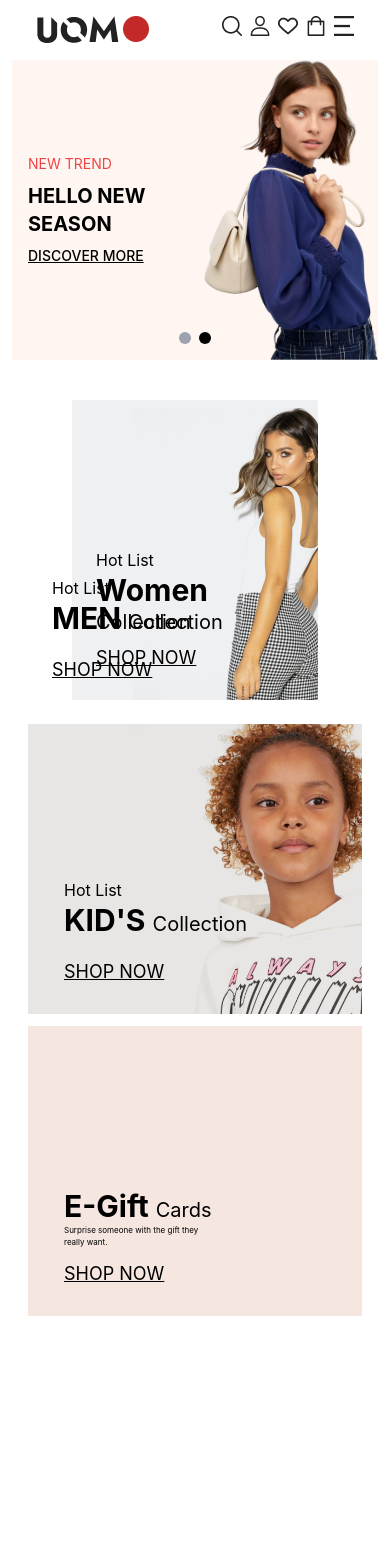
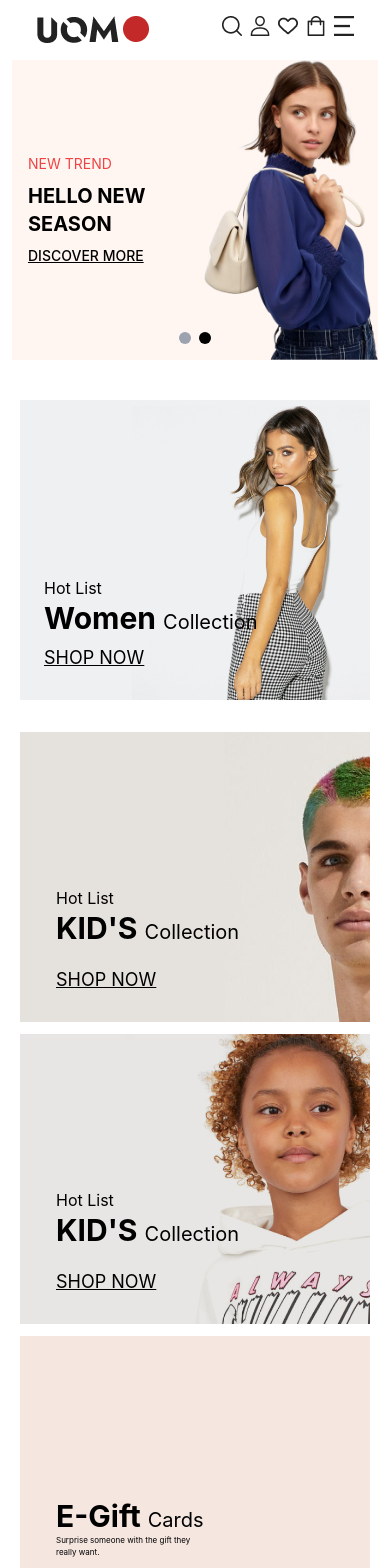
Before and after one commit to ahamedasif07/project-uomo-one, a React (Vite) app: page / in a window 390 px wide. Shown: the top 1568 px of the page. Before the commit the page ends 1356 px from the top, so only its background shows below. Built offline with nearby package versions, Linux system fonts and the light colour scheme.

Commit message:
catagore my page done

```diff
--- a/src/components/Home/Catagory.jsx
+++ b/src/components/Home/Catagory.jsx
@@ -6,11 +6,11 @@ import collection_grid_3 from "../../../public/images/uomo-home-page-1/collectio
 const Catagory = () => (
   <div>
     <div className="container px-3  mx-auto py-10">
-      <div className="md:flex gap-8">
+      <div className="flex lg:flex-row flex-col gap-8">
         <div className="md:w-1/2">
-          <div className="px-[60px] md:px-0">
+          <div className="md:px-[60px] px-2 lg:px-0">
             <div
-              className="relative mx-auto md:mx-0 md:h-[600px] h-[300px] md:mb-2 flex text-black flex-col bg-cover bg-center"
+              className="relative mx-auto  md:mx-0 md:h-[600px] h-[300px] md:mb-2 flex text-black flex-col bg-cover bg-center"
               style={{ backgroundImage: `url(${collection_grid_1})` }}
             >
               <div className="absolute bottom-0 pb-7 px-6">
@@ -27,23 +27,22 @@ const Catagory = () => (
         </div>
         <div className="md:w-1/2">
           {/* Upper content */}
-          <div className="md:px-[60px] px-4  flex flex-col md:gap-3 gap-0  pt-3 md:pt-0 lg:px-0">
-            <div className="relative">
+          <div className="md:px-[60px] px-2 relative flex flex-col md:gap-3 gap-0   lg:px-0">
             <div
-                className="max:h-[300px] md:h-[290px] bg-cover bg-center"
+              className="h-[290px]  relative p-3 bg-cover  bg-center"
               style={{ backgroundImage: `url(${collection_grid_2})` }}
             >
               <div className="absolute bottom-0 pb-7 px-6 ">
                 <h3>Hot List</h3>
                 <h3 className="text-xl">
-                    <span className="font-bold text-3xl">MEN </span>Collection
+                  <span className="font-bold text-3xl">KID'S </span>Collection
                 </h3>
                 <h4 className="mt-5 text-lg underline cursor-pointer relative">
                   SHOP NOW
                 </h4>
               </div>
             </div>
-            </div>
+            {/* kids */}
             <div className="md:flex md:gap-3">
               {/* part 1 */}
               <div
```
Lines whose indentation alone changed are shown as unchanged.
